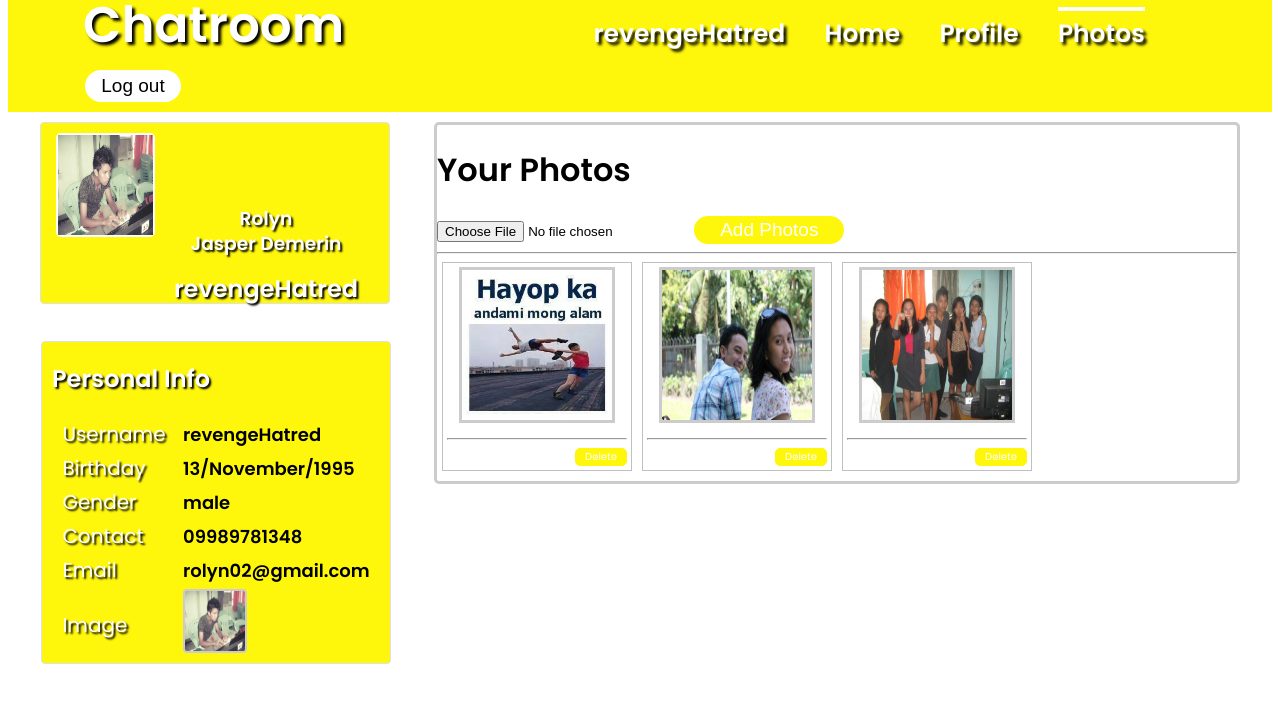
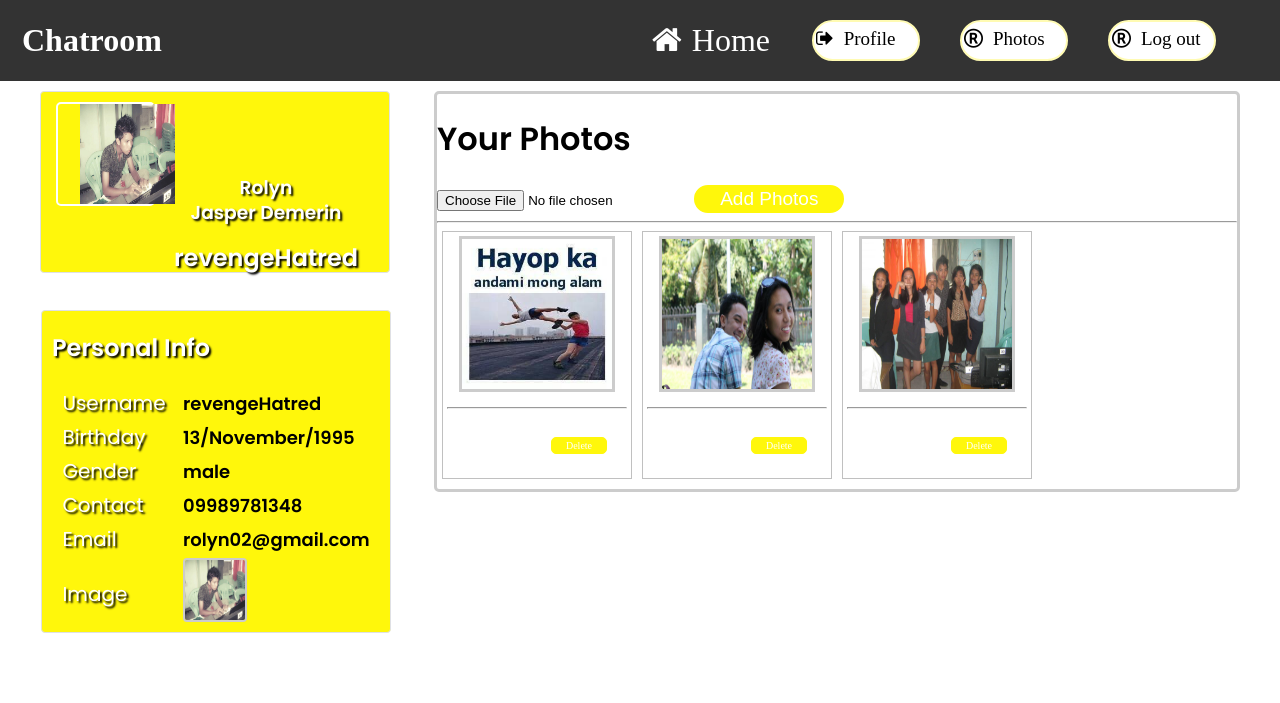
Before and after one commit to Billy3Joe/Chatroom, a PHP site: page /photos.php in a window 1280 px wide. Shown: the top 703 px of the page. Run offline with PHP 8.4, Linux system fonts and the light colour scheme; a user stored in the database is signed in; data comes from the database, SQL or seed files in the repository; a stand-in replaces the project's code that opens the database connection.

Commit message:
Navigation refait

```diff
--- a/css/photos.css
+++ b/css/photos.css
@@ -4,49 +4,89 @@
     background-size: 100% 100%;
 } */
 
-#header {
-    background-color: #fff70b;
-    width: 100%;
-    margin-top: -8px;
+
+/* DEBUT CSS NAVBAR*/
+
+@import url('https://maxcdn.bootstrapcdn.com/font-awesome/4.7.0/css/font-awesome.min.css');
+body {
+    margin: 0;
 }
 
-.head-view {
-    margin: auto;
-    width: 1300px;
-    line-height: 50px;
+header {
+    display: flex;
+    justify-content: space-between;
+    background-color: #333;
+    color: #fff;
+    width: 100%;
 }
 
-.head-view label {
-    color: #ffffff;
-    font-size: 25px;
-    font-weight: bold;
-    text-shadow: 3px 3px 3px #000000;
+@media screen and (max-width: 900px) {
+    header {
+        width: 1200px!important;
+    }
 }
 
-.head-view ul {
-    width: 1200px;
-    margin: auto;
+nav {
+    display: flex;
+    justify-content: flex-end;
 }
 
-.head-view li {
-    display: inline;
+a {
+    padding: 2px;
+    margin: 20px;
+    font-size: 2em;
     color: #fff;
-    margin: 0px 30px 0px 5px;
+    text-decoration: none;
+    font-family: raleway;
 }
 
-.head-view li a {
-    text-decoration: none;
+a:hover {
+    color: #3498db;
+    transition: color 0.6s ease-out;
 }
 
-.head-view label:hover {
-    padding: 5px 0px 5px 0px;
-    border-bottom: 4px solid #fff;
+a:hover>i {
+    animation: spin 1s 1 linear;
 }
 
-.active {
-    padding: 5px 0px 5px 0px;
-    border-top: 4px solid #fff;
+i {
+    margin-right: 10px;
 }
+
+@keyframes spin {
+    to {
+        transform: rotate(360deg);
+    }
+}
+
+@media screen and (max-width: 920px) {
+    nav {
+        justify-content: space-around;
+    }
+    a {
+        font-size: 1.5em;
+    }
+}
+
+@media screen and (max-width: 600px) {
+    nav,
+    header {
+        flex-direction: column;
+        align-items: center;
+        background: #3498db;
+        color: #000
+    }
+    a {
+        font-size: 1.3em;
+        color: #fff;
+    }
+    a:hover {
+        color: #0033cc;
+    }
+}
+
+
+/* FIN CSS NAVBAR*/
 
 .head-view b {
     color: #ffffff;
@@ -60,7 +100,7 @@
     width: 100px;
     line-height: 30px;
     background-color: #ffffff;
-    border: 2px solid #fff70b;
+    border: 2px solid #fffbb3;
     border-radius: 100px;
     -webkit-border-radius: 100px;
     -moz-border-radius: 100px;
@@ -69,17 +109,17 @@
 
 .btn-sign-in:hover {
     color: #ffffff;
-    background-color: #fff70b;
-    border: 2px solid #fff70b;
+    background-color: #333;
+    border: 2px solid #f7ffbc;
 }
 
 .btn-sign-up {
-    color: #ffffff;
+    color: #000000;
     font-size: 19px;
     width: 100px;
     line-height: 30px;
-    background-color: #fff70b;
-    border: 2px solid #fff70b;
+    background-color: #ffffff;
+    border: 2px solid #fffbb3;
     border-radius: 100px;
     -webkit-border-radius: 100px;
     -moz-border-radius: 100px;
@@ -88,8 +128,9 @@
 
 .btn-sign-up:hover {
     color: #ffffff;
-    background-color: #fff70b;
-    border: 2px solid #fff70b;
+    background-color: #333;
+    border: 2px solid #f7ffbc;
+    transition: .7s;
 }
 
 #container {
--- a/photos.php
+++ b/photos.php
@@ -9,24 +9,19 @@
 <body>
 <?php include ('session.php');?>
 
-	<div id="header">
-		<div class="head-view">
-			<ul>
-				<li><a href="home.php" title="Biobook"><b>Chatroom</b></a></li>
-				<li></li>
-				<li></li>
-				<li></li>
-				<li></li>
-				<li></li>
-				<li></li>
-				<li><a href="timeline.php" title="<?php echo $username ?>"><label><?php echo $username ?></label></a></li>
-				<li><a href="home.php" title="Home"><label>Home</label></a></li>
-				<li><a href="profile.php" title="Profile"><label>Profile</label></a></li>
-				<li><a href="photos.php" title="Settings"><label class="active">Photos</label></a></li>
-				<li><a href="logout.php" title="Log out"><button class="btn-sign-in" value="Log out">Log out</button></a></li>
-			</ul>
-		</div>
-	</div>
+<header>
+		<a href="#"><b>Chatroom</b></a>
+		<nav>
+		<!-- <li><a href="timeline.php" title="<?php echo $username ?>"><label><?php echo $username ?></label></a></li> -->
+		<a href="home.php"><i class="fa fa-home"></i>Home</a>
+		<a href="profile.php"title="Home"class="btn-sign-in" value="Sign in"><i class="fa fa-sign-out"></i>Profile</a>
+		<a href="photos.php" title="Settings"class="btn-sign-up" value="Sign up"><i class="fa fa-registered"></i>Photos</a>
+		<a href="logout.php" title="Log out" class="btn-sign-up" value="Sign up"><i class="fa fa-registered"></i>Log out</a>
+
+		<!-- FOLLOW  || DO NOT INCLUDE-->
+		<a class="Follow" href="https://github.com/Billy3Joe" target="blank_"></a>
+		</nav>
+    </header>
 
 	<div id="container">
 
```
Also changed, not shown: css/home.css (+106 -65 lines), css/profile.css (+76 -35 lines), home.php (+13 -19 lines), index.php (+5 -4 lines), profile.php (+12 -18 lines), publications_personnelles.php (+14 -18 lines).
